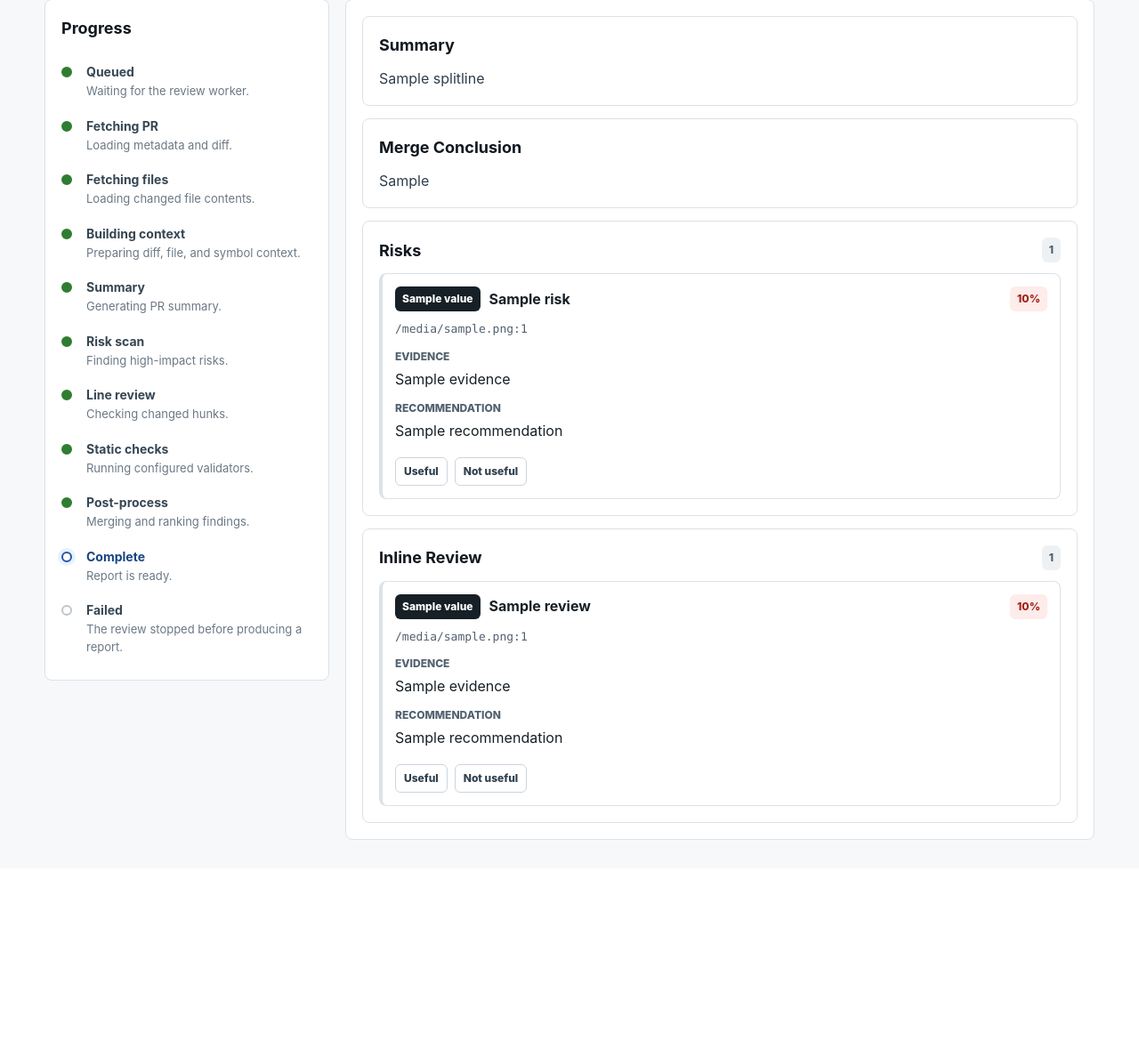
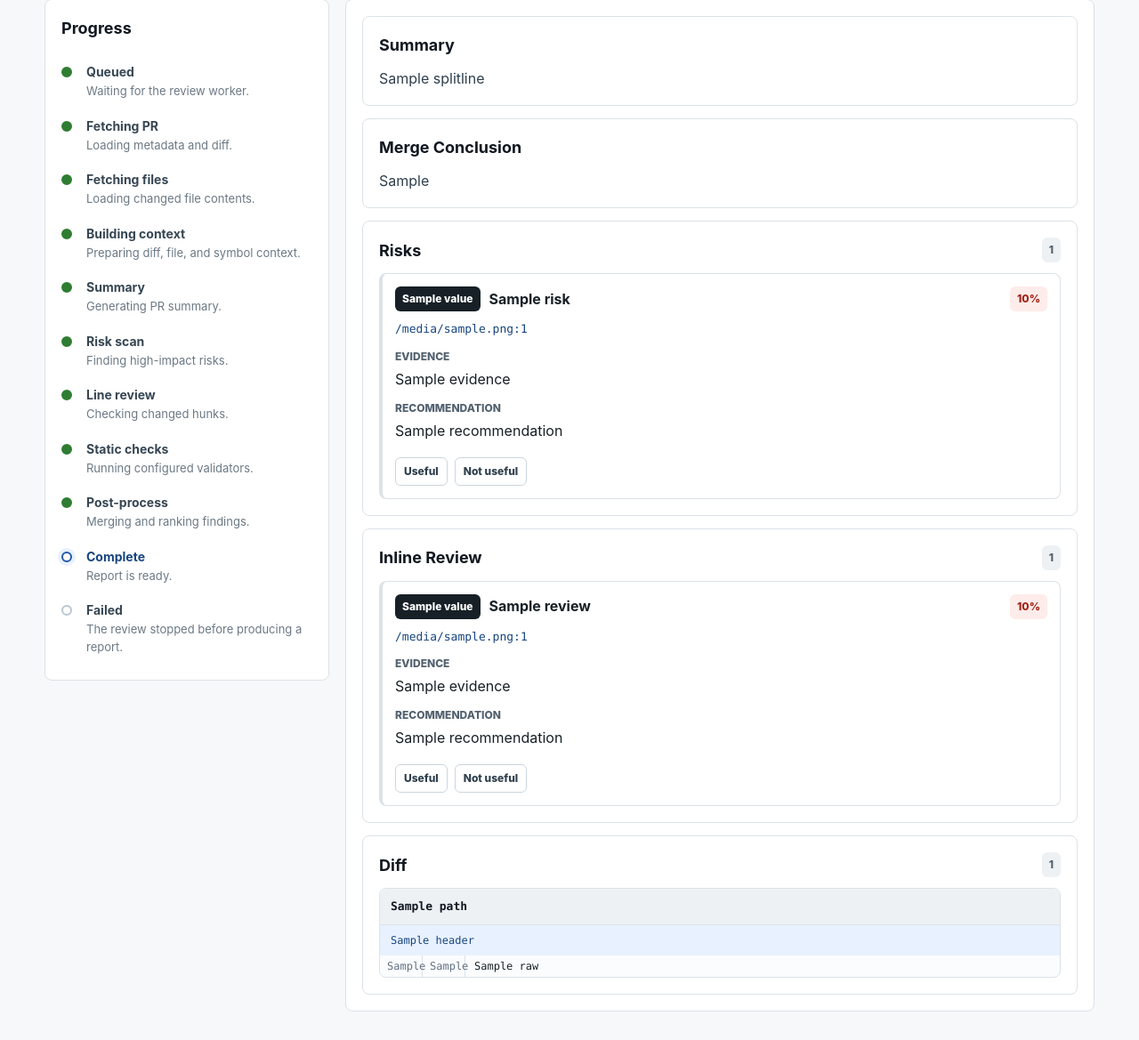
Before and after one commit to DIYstupid/ReviewPilot, a FastAPI app: template reviewpilot/templates/review.html in a window 1280 px wide. Shown: the part 199-1368 px from the top of the page at 89% size. Before the commit the page ends 1143 px from the top, so only its background shows below. Run offline with FastAPI, Linux system fonts and the light colour scheme; the template is opened without the code that fills it: most values are stand-ins (such as "Sample title", 1, 10 or a date in 2020); some libraries are stand-ins or nearby versions.

Commit message:
feat: 报告页展示PR Diff并定位发现

```diff
--- a/reviewpilot/api/review.py
+++ b/reviewpilot/api/review.py
@@ -34,6 +34,16 @@ def _confidence_level_css(confidence: float) -> str:
 templates.env.filters["confidence_level"] = _confidence_level_css
 
 
+def _line_anchor(file_path: str | None, line_number: int | None) -> str:
+    if not file_path or line_number is None:
+        return ""
+    safe_path = "".join(ch if ch.isalnum() else "-" for ch in file_path).strip("-")
+    return f"diff-{safe_path}-R{line_number}"
+
+
+templates.env.filters["line_anchor"] = _line_anchor
+
+
 @router.get("/")
 async def index(request: Request):
     return templates.TemplateResponse(request, "index.html", {})
@@ -67,7 +77,12 @@ async def review_page(request: Request, job_id: str):
     job = job_store.get(job_id)
     if job is None:
         raise HTTPException(status_code=404, detail="Review job not found")
-    return templates.TemplateResponse(request, "review.html", {"job": job, "job_id": job_id})
+    diff_files = _event_payload(job.events, "diff", "diff_files") or []
+    return templates.TemplateResponse(
+        request,
+        "review.html",
+        {"job": job, "job_id": job_id, "diff_files": diff_files},
+    )
 
 
 @router.get("/review/{job_id}/stream")
@@ -95,3 +110,10 @@ async def stream_review(job_id: str):
             await job_store._wait_for_events(job_id)
 
     return StreamingResponse(events(), media_type="text/event-stream")
+
+
+def _event_payload(events, event_name: str, key: str):
+    for event in events:
+        if event.event == event_name:
+            return event.data.get(key)
+    return None
--- a/reviewpilot/static/css/output.css
+++ b/reviewpilot/static/css/output.css
@@ -438,6 +438,15 @@ input {
   font-size: 13px;
 }
 
+.location a {
+  color: #17457f;
+  text-decoration: none;
+}
+
+.location a:hover {
+  text-decoration: underline;
+}
+
 .finding-body {
   display: grid;
   gap: 4px;
@@ -485,6 +494,90 @@ input {
   font-size: 12px;
 }
 
+.diff-stack {
+  display: grid;
+  gap: 14px;
+  margin-top: 12px;
+}
+
+.diff-file {
+  overflow: hidden;
+  border: 1px solid #dce2e8;
+  border-radius: 8px;
+  background: #fbfcfd;
+}
+
+.diff-file h3 {
+  margin: 0;
+  border-bottom: 1px solid #dce2e8;
+  background: #eef1f4;
+  padding: 10px 12px;
+  color: #111820;
+  font-family: ui-monospace, SFMono-Regular, Consolas, "Liberation Mono", monospace;
+  font-size: 13px;
+}
+
+.diff-hunk + .diff-hunk {
+  border-top: 1px solid #dce2e8;
+}
+
+.diff-hunk-header {
+  background: #e8f1ff;
+  color: #17457f;
+  padding: 8px 12px;
+  font-family: ui-monospace, SFMono-Regular, Consolas, "Liberation Mono", monospace;
+  font-size: 12px;
+  overflow-wrap: anywhere;
+}
+
+.diff-row {
+  display: grid;
+  grid-template-columns: 48px 48px minmax(0, 1fr);
+  min-width: 0;
+  scroll-margin-top: 18px;
+}
+
+.diff-row:target {
+  outline: 2px solid #2457a6;
+  outline-offset: -2px;
+}
+
+.diff-row--addition {
+  background: #e7f6ec;
+}
+
+.diff-row--deletion {
+  background: #fdecea;
+}
+
+.diff-row--context {
+  background: #ffffff;
+}
+
+.diff-row--metadata {
+  background: #f5f7f9;
+  color: #607080;
+}
+
+.diff-line-no {
+  border-right: 1px solid #dce2e8;
+  color: #607080;
+  padding: 3px 8px;
+  text-align: right;
+  user-select: none;
+  font-family: ui-monospace, SFMono-Regular, Consolas, "Liberation Mono", monospace;
+  font-size: 12px;
+}
+
+.diff-row code {
+  min-width: 0;
+  overflow-x: auto;
+  padding: 3px 10px;
+  white-space: pre;
+  font-family: ui-monospace, SFMono-Regular, Consolas, "Liberation Mono", monospace;
+  font-size: 12px;
+}
+
 .is-hidden {
   display: none !important;
 }
@@ -524,4 +617,8 @@ input {
     align-items: flex-start;
     flex-wrap: wrap;
   }
+
+  .diff-row {
+    grid-template-columns: 38px 38px minmax(0, 1fr);
+  }
 }
--- a/reviewpilot/static/js/htmx-sse.js
+++ b/reviewpilot/static/js/htmx-sse.js
@@ -144,7 +144,14 @@
 
     const children = [header];
     if (location) {
-      children.push(node("p", { className: "location break-anywhere", text: location }));
+      const link = lineAnchor(finding.file_path, finding.line_number);
+      if (link) {
+        const anchor = node("a", { text: location });
+        anchor.href = `#${link}`;
+        children.push(node("p", { className: "location break-anywhere" }, [anchor]));
+      } else {
+        children.push(node("p", { className: "location break-anywhere", text: location }));
+      }
     }
     children.push(body);
     if (jobId) {
@@ -171,6 +178,16 @@
 
   function emptyState(message) {
     return node("p", { className: "empty-state", text: message });
+  }
+
+  function lineAnchor(filePath, lineNumber) {
+    if (!filePath || !lineNumber) {
+      return "";
+    }
+    const safePath = text(filePath)
+      .replace(/[^A-Za-z0-9]/g, "-")
+      .replace(/^-+|-+$/g, "");
+    return `diff-${safePath}-R${lineNumber}`;
   }
 
   function escapeHtml(value) {
@@ -320,6 +337,10 @@
     }
     elements.report.append(reportSection("Inline Review", [inlineList], inlineReviews.length));
 
+    if (elements.diffData) {
+      elements.report.append(renderDiffSection(elements.diffData));
+    }
+
     setHidden(elements.loading, true);
     setHidden(elements.error, true);
     setHidden(elements.report, false);
@@ -329,6 +350,43 @@
         window.hljs.highlightElement(block);
       });
     }
+  }
+
+  function renderDiffSection(diffFiles) {
+    const diffStack = node("div", { id: "diff-content", className: "diff-stack" });
+    if (!Array.isArray(diffFiles) || !diffFiles.length) {
+      diffStack.append(emptyState("No diff was captured for this review."));
+      return reportSection("Diff", [diffStack], 0);
+    }
+
+    for (const diffFile of diffFiles) {
+      const fileNode = node("article", { className: "diff-file" }, [
+        node("h3", { className: "break-anywhere", text: text(diffFile.path, "changed file") }),
+      ]);
+      const hunks = Array.isArray(diffFile.hunks) ? diffFile.hunks : [];
+      for (const hunk of hunks) {
+        const hunkNode = node("div", { className: "diff-hunk" }, [
+          node("div", { className: "diff-hunk-header", text: text(hunk.header) }),
+        ]);
+        const lines = Array.isArray(hunk.lines) ? hunk.lines : [];
+        for (const line of lines) {
+          const anchorLine = line.new_line || line.old_line;
+          const row = node("div", { className: `diff-row diff-row--${text(line.kind, "context")}` }, [
+            node("span", { className: "diff-line-no", text: line.old_line || "" }),
+            node("span", { className: "diff-line-no", text: line.new_line || "" }),
+            node("code", { text: text(line.raw) }),
+          ]);
+          const anchor = lineAnchor(hunk.file_path || diffFile.path, anchorLine);
+          if (anchor) {
+            row.id = anchor;
+          }
+          hunkNode.append(row);
+        }
+        fileNode.append(hunkNode);
+      }
+      diffStack.append(fileNode);
+    }
+    return reportSection("Diff", [diffStack], diffFiles.length);
   }
 
   function updateStatus(status, elements) {
@@ -386,6 +444,7 @@
       pill: document.querySelector("[data-status-pill]"),
       statusText: document.querySelector("[data-status-text]"),
       jobId: root.getAttribute("data-job-id") || "",
+      diffData: null,
     };
 
     updateStatus(root.getAttribute("data-current-status") || "pending", elements);
@@ -410,6 +469,13 @@
       const payload = parseEvent(event);
       if (payload) {
         renderReport(payload, elements);
+      }
+    });
+
+    source.addEventListener("diff", function (event) {
+      const payload = parseEvent(event);
+      if (payload && Array.isArray(payload.diff_files)) {
+        elements.diffData = payload.diff_files;
       }
     });
 
--- a/reviewpilot/templates/partials/inline_review.html
+++ b/reviewpilot/templates/partials/inline_review.html
@@ -6,7 +6,11 @@
   </header>
   {% if review.file_path %}
   <p class="location break-anywhere">
-    {{ review.file_path }}{% if review.line_number %}:{{ review.line_number }}{% endif %}
+    {% if review.line_number %}
+      <a href="#{{ review.file_path | line_anchor(review.line_number) }}">{{ review.file_path }}:{{ review.line_number }}</a>
+    {% else %}
+      {{ review.file_path }}
+    {% endif %}
   </p>
   {% endif %}
   <dl class="finding-body">
--- a/reviewpilot/templates/partials/risk_card.html
+++ b/reviewpilot/templates/partials/risk_card.html
@@ -6,7 +6,11 @@
   </header>
   {% if risk.file_path %}
   <p class="location break-anywhere">
-    {{ risk.file_path }}{% if risk.line_number %}:{{ risk.line_number }}{% endif %}
+    {% if risk.line_number %}
+      <a href="#{{ risk.file_path | line_anchor(risk.line_number) }}">{{ risk.file_path }}:{{ risk.line_number }}</a>
+    {% else %}
+      {{ risk.file_path }}
+    {% endif %}
   </p>
   {% endif %}
   <dl class="finding-body">
--- a/reviewpilot/templates/review.html
+++ b/reviewpilot/templates/review.html
@@ -105,6 +105,38 @@
               {% endfor %}
             </div>
           </section>
+
+          <section class="report-section">
+            <div class="section-header">
+              <h2>Diff</h2>
+              <span class="count-badge">{{ diff_files | length }}</span>
+            </div>
+            <div id="diff-content" class="diff-stack">
+              {% for diff_file in diff_files %}
+              <article class="diff-file">
+                <h3 class="break-anywhere">{{ diff_file.path }}</h3>
+                {% for hunk in diff_file.hunks %}
+                <div class="diff-hunk">
+                  <div class="diff-hunk-header">{{ hunk.header }}</div>
+                  {% for line in hunk.lines %}
+                  {% set anchor_line = line.new_line if line.new_line is not none else line.old_line %}
+                  <div
+                    class="diff-row diff-row--{{ line.kind }}"
+                    {% if anchor_line %}id="{{ hunk.file_path | line_anchor(anchor_line) }}"{% endif %}
+                  >
+                    <span class="diff-line-no">{{ line.old_line or "" }}</span>
+                    <span class="diff-line-no">{{ line.new_line or "" }}</span>
+                    <code>{{ line.raw }}</code>
+                  </div>
+                  {% endfor %}
+                </div>
+                {% endfor %}
+              </article>
+              {% else %}
+              <p class="empty-state">No diff was captured for this review.</p>
+              {% endfor %}
+            </div>
+          </section>
         {% endif %}
       </div>
     </section>
```
Also changed, not shown: reviewpilot/context/diff.py (+34 -0 lines), reviewpilot/review_service.py (+15 -0 lines), tests/test_diff.py (+24 -1 lines), tests/test_review_api.py (+28 -1 lines), tests/test_review_service.py (+21 -0 lines).
